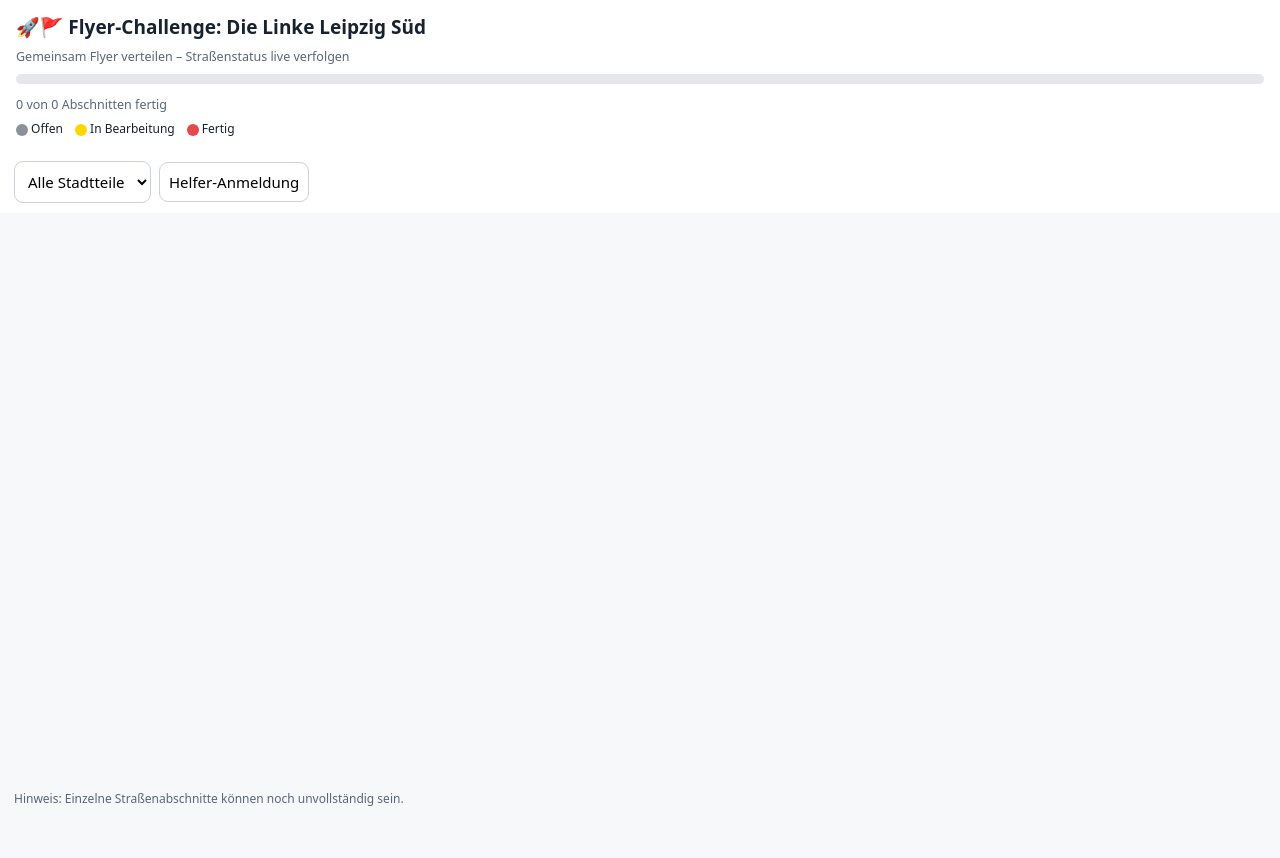
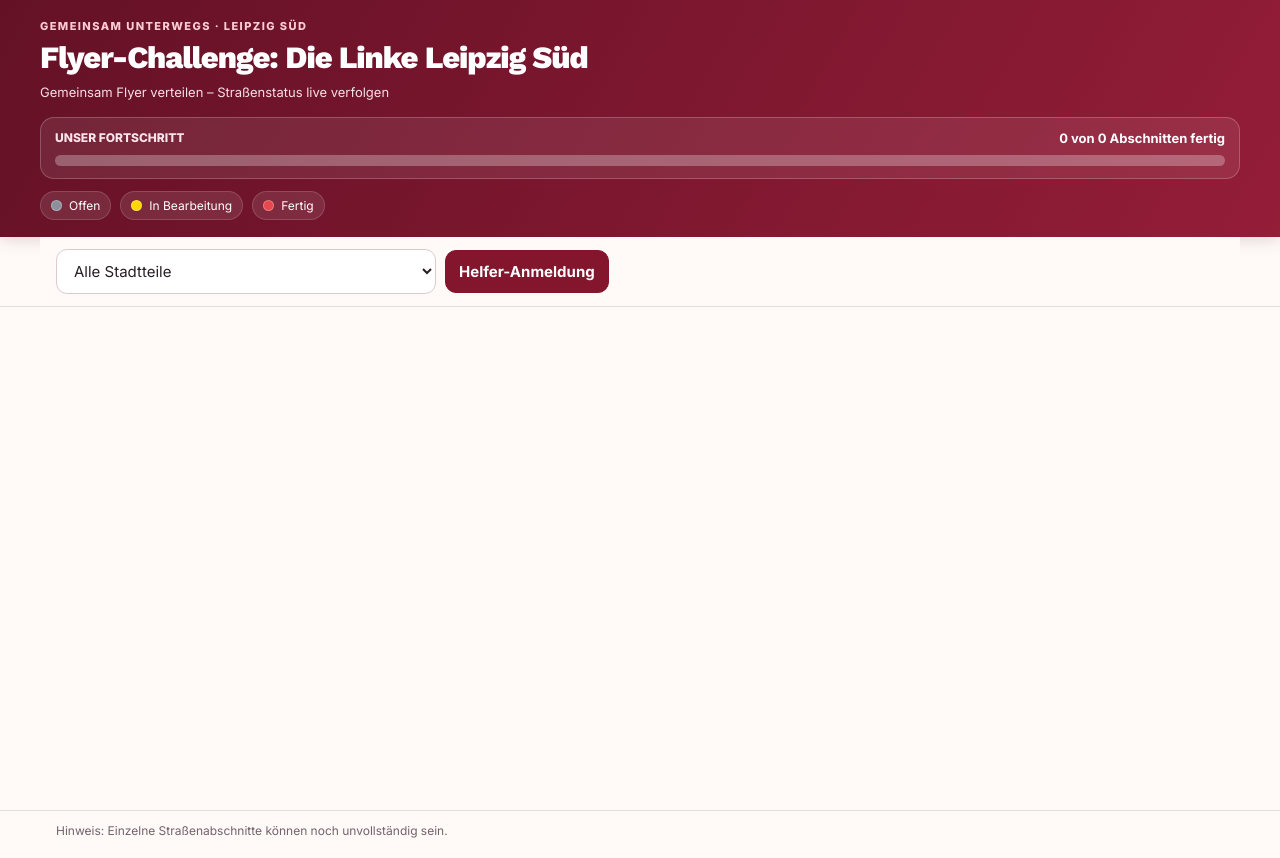
Before and after one commit to sophieDLLS/flyer-challenge-leipzig, a plain HTML site: page index.html in a window 1280 px wide. Before the commit the page ends 812 px from the top, so only its background shows below. Drawn offline with nearby package versions, Linux system fonts and the light colour scheme; a script that the page names is missing.

Commit message:
Refactor index.html for layout and style updates
Refactor HTML structure and styles for improved layout and readability.

```diff
--- a/index.html
+++ b/index.html
@@ -1,242 +1,67 @@
-
-<!doctype html>
-<html lang="de">
-<head>
-<meta charset="utf-8">
-<meta name="viewport" content="width=device-width,initial-scale=1">
-<title>Flyer-Challenge: Die Linke Leipzig Süd</title>
-<link rel="stylesheet" href="https://unpkg.com/leaflet@1.9.4/dist/leaflet.css">
-<style>
+<!doctype html><html lang="de"><head><meta charset="utf-8"><meta name="viewport" content="width=device-width,initial-scale=1"><title>Flyer-Challenge: Die Linke Leipzig Süd</title><link rel="stylesheet" href="https://unpkg.com/leaflet@1.9.4/dist/leaflet.css"><link rel="preconnect" href="https://fonts.googleapis.com"><link rel="preconnect" href="https://fonts.gstatic.com" crossorigin><link href="https://fonts.googleapis.com/css2?family=Inter:wght@400;500;600;700;800&family=Work+Sans:wght@600;700;800;900&display=swap" rel="stylesheet"><style>:root{--wine:#83152c;--wine-dark:#591022;--paper:#fffaf8;--ink:#281e24;--muted:#71636b}
 *{box-sizing:border-box}
-body{margin:0;font:15px system-ui,sans-serif;background:#f7f8fa;color:#17212f}
-header{padding:14px 16px;background:white;box-shadow:0 1px 5px #0002}
-h1{font-size:19px;margin:0 0 5px}
-small{color:#596579}
-.bar{height:10px;background:#e5e7eb;border-radius:20px;overflow:hidden;margin:9px 0}
-.fill{height:100%;background:#E5484D;width:0}
-#map{height:calc(100dvh - 228px);min-height:310px}
-.controls{padding:10px 14px;background:white;display:flex;gap:8px;flex-wrap:wrap;align-items:center}
-button,select,input{font:inherit;padding:9px;border:1px solid #ccd2d9;border-radius:9px;background:white}
-button{cursor:pointer}
-.primary{background:#17212f;color:white}
+body{margin:0;font:15px "Inter",system-ui,-apple-system,sans-serif;background:var(--paper);color:var(--ink)}
+header{background:linear-gradient(120deg,#641126 0%,#941d38 100%);color:white;padding:19px 20px 17px;box-shadow:0 3px 16px #3b081626}
+.header-inner{max-width:1200px;margin:auto}
+.eyebrow{font-size:11px;font-weight:800;letter-spacing:.13em;text-transform:uppercase;color:#ffccd6;margin-bottom:7px}
+h1{font-family:"Work Sans","Inter",sans-serif;font-size:clamp(22px,3vw,31px);line-height:1.18;letter-spacing:-.035em;margin:0 0 7px;font-weight:800}
+#mode{display:block;color:#f8dfe5;font-size:13px}
+.progress-box{margin-top:17px;background:#ffffff15;border:1px solid #ffffff35;border-radius:14px;padding:12px 14px}
+.progress-top{display:flex;justify-content:space-between;align-items:center;gap:10px;margin-bottom:9px}
+.progress-label{font-size:12px;font-weight:750;color:#ffe5eb}
+#progress{font-size:13px;color:white;font-weight:700}
+.bar{height:11px;background:#ffffff45;border-radius:30px;overflow:hidden}
+.fill{height:100%;background:#ffd0d9;width:0;transition:width .3s}
+.legend{display:flex;gap:9px;flex-wrap:wrap;margin-top:12px}
+.legend span{display:inline-flex;align-items:center;gap:7px;background:#ffffff19;border:1px solid #ffffff26;border-radius:30px;padding:6px 10px;font-size:12px}
+.dot{display:inline-block;width:11px;height:11px;border-radius:50%;flex:none;border:1px solid #ffffff45}
+.controls{max-width:1200px;margin:0 auto;padding:12px 16px;background:var(--paper);display:flex;gap:9px;flex-wrap:wrap;align-items:center}
+button,select,input{font:inherit;padding:11px 13px;border:1px solid #ddcbd0;border-radius:11px;background:white;color:var(--ink)}
+button{cursor:pointer;font-weight:650}
 button:disabled{opacity:.45}
-.dot{display:inline-block;width:12px;height:12px;border-radius:50%;vertical-align:middle}
-.notice{font-size:12px;color:#596579;padding:5px 14px}
-.modal{position:fixed;inset:0;background:#0008;z-index:1000;display:none;align-items:end;justify-content:center}
-.panel{background:white;padding:22px;width:100%;max-width:480px;border-radius:18px 18px 0 0}
+select{flex:1;min-width:170px;max-width:380px}
+#login{background:var(--wine);border-color:var(--wine);color:white}
+#logout{background:#fff;border-color:#c7a5ae;color:var(--wine)}
+#user{color:#266b47;font-weight:750;font-size:13px}
+#map{height:calc(100dvh - 295px);min-height:360px;width:100%;border-top:1px solid #e7dce0;border-bottom:1px solid #e7dce0}
+.leaflet-container{background:#e7edf0}
+.notice{max-width:1200px;margin:auto;padding:12px 16px 20px;font-size:12px;color:var(--muted)}
+.modal{position:fixed;inset:0;background:#16060d99;z-index:1000;display:none;align-items:end;justify-content:center}
+.panel{background:white;padding:24px;width:100%;max-width:480px;border-radius:19px 19px 0 0;box-shadow:0 -8px 40px #0002}
+.panel strong{font-size:18px}
 .panel button{margin:5px}
-.legend{display:flex;gap:12px;flex-wrap:wrap;font-size:12px;padding-top:7px}
-.leaflet-container{background:#e7edf0}
-</style>
-</head>
-<body>
-<header>
-<h1>🚀🚩 Flyer-Challenge: Die Linke Leipzig Süd</h1>
+.panel #choices{display:flex;flex-wrap:wrap;gap:5px}
+@media(min-width:700px){.modal{align-items:center}.panel{border-radius:19px}}
+@media(max-width:520px){header{padding:16px 14px}.controls{padding:10px}.progress-top{align-items:flex-start;flex-direction:column;gap:4px}#map{height:calc(100dvh - 320px);min-height:320px}.legend{gap:5px}.legend span{font-size:11px;padding:5px 8px}}</style></head><body><header><div class="header-inner">
+<div class="eyebrow">Gemeinsam unterwegs · Leipzig Süd</div>
+<h1>Flyer-Challenge: Die Linke Leipzig Süd</h1>
 <small id="mode">Gemeinsam Flyer verteilen – Straßenstatus live verfolgen</small>
+<div class="progress-box">
+<div class="progress-top"><span class="progress-label">UNSER FORTSCHRITT</span><small id="progress">0 von 0 Abschnitten fertig</small></div>
 <div class="bar"><div class="fill" id="fill"></div></div>
-<small id="progress">0 von 0 Abschnitten fertig</small>
+</div>
 <div class="legend">
 <span><i class="dot" style="background:#8B919A"></i> Offen</span>
 <span><i class="dot" style="background:#FFD600"></i> In Bearbeitung</span>
 <span><i class="dot" style="background:#E5484D"></i> Fertig</span>
 </div>
-</header>
-
-<div class="controls">
-<select id="district">
-<option value="">Alle Stadtteile</option>
-<option>Connewitz</option>
-<option>Südvorstadt</option>
-<option>Dölitz-Dösen</option>
-<option>Lößnig</option>
-<option>Marienbrunn</option>
-</select>
-<button id="login">Helfer-Anmeldung</button>
-<button id="logout" hidden>Abmelden</button>
-<span id="user"></span>
-</div>
-
-<div id="map"></div>
-<div class="notice" id="notice">Hinweis: Einzelne Straßenabschnitte können noch unvollständig sein.</div>
-
-<div class="modal" id="modal">
-<div class="panel">
-<strong id="street"></strong>
-<p id="hint"></p>
-<div id="choices"></div>
-<button onclick="closePanel()">Schließen</button>
-</div>
-</div>
-
-<script src="https://unpkg.com/leaflet@1.9.4/dist/leaflet.js"></script>
-<script type="module">
+</div></header><div class="controls"><select id="district"><option value="">Alle Stadtteile</option><option>Connewitz</option><option>Südvorstadt</option><option>Dölitz-Dösen</option><option>Lößnig</option><option>Marienbrunn</option></select><button id="login">Helfer-Anmeldung</button><button id="logout" hidden>Abmelden</button><span id="user"></span></div><div id="map"></div><div class="notice" id="notice">Hinweis: Einzelne Straßenabschnitte können noch unvollständig sein.</div><div class="modal" id="modal"><div class="panel"><strong id="street"></strong><p id="hint"></p><div id="choices"></div><button onclick="closePanel()">Schließen</button></div></div><script src="https://unpkg.com/leaflet@1.9.4/dist/leaflet.js"></script><script type="module">
 import {createClient} from 'https://esm.sh/@supabase/supabase-js@2';
-
 const COLORS={offen:'#8B919A',arbeit:'#FFD600',fertig:'#E5484D'};
-
 const config=await fetch('./config.json').then(r=>r.json()).catch(()=>({}));
-const live=!!(config.supabaseUrl&&config.supabaseAnonKey);
-const db=live?createClient(config.supabaseUrl,config.supabaseAnonKey):null;
-
-const map=L.map('map').setView([51.307,12.378],12);
-L.tileLayer('https://tile.openstreetmap.org/{z}/{x}/{y}.png',{
-attribution:'© OpenStreetMap-Mitwirkende',
-maxZoom:19
-}).addTo(map);
-
+const live=!!(config.supabaseUrl&&config.supabaseAnonKey);const db=live?createClient(config.supabaseUrl,config.supabaseAnonKey):null;
+const map=L.map('map').setView([51.307,12.378],12);L.tileLayer('https://tile.openstreetmap.org/{z}/{x}/{y}.png',{attribution:'© OpenStreetMap-Mitwirkende',maxZoom:19}).addTo(map);
 let features=[],layer,selected=null,session=null,allowed=false;
-
-const example={
-type:'FeatureCollection',
-features:[
-{type:'Feature',properties:{id:'demo-1',name:'Beispielabschnitt A',district:'Südvorstadt',status:'offen'},geometry:{type:'LineString',coordinates:[[12.372,51.326],[12.3725,51.324]]}},
-{type:'Feature',properties:{id:'demo-2',name:'Beispielabschnitt B',district:'Connewitz',status:'arbeit'},geometry:{type:'LineString',coordinates:[[12.378,51.312],[12.380,51.311]]}},
-{type:'Feature',properties:{id:'demo-3',name:'Beispielabschnitt C',district:'Marienbrunn',status:'fertig'},geometry:{type:'LineString',coordinates:[[12.389,51.304],[12.390,51.302]]}}
-]
-};
-
-let source=await fetch('./streets_733_ohne_bornaische_ministueck_test.geojson')
-.then(r=>r.ok?r.json():null)
-.catch(()=>null);
-
-if(!source?.features?.length){
-source=example;
-document.getElementById('notice').textContent='ACHTUNG: Die Straßen-Datei fehlt. Es werden nur 3 Demoabschnitte angezeigt.';
-}
-
+const example={type:'FeatureCollection',features:[{type:'Feature',properties:{id:'demo-1',name:'Beispielabschnitt A',district:'Südvorstadt',status:'offen'},geometry:{type:'LineString',coordinates:[[12.372,51.326],[12.3725,51.324]]}},{type:'Feature',properties:{id:'demo-2',name:'Beispielabschnitt B',district:'Connewitz',status:'arbeit'},geometry:{type:'LineString',coordinates:[[12.378,51.312],[12.380,51.311]]}},{type:'Feature',properties:{id:'demo-3',name:'Beispielabschnitt C',district:'Marienbrunn',status:'fertig'},geometry:{type:'LineString',coordinates:[[12.389,51.304],[12.390,51.302]]}}]};
+let source=await fetch('./streets_733_ohne_bornaische_ministueck_test.geojson').then(r=>r.ok?r.json():null).catch(()=>null);if(!source?.features?.length){source=example;document.getElementById('notice').textContent='ACHTUNG: Die Straßen-Datei fehlt. Es werden nur 3 Demoabschnitte angezeigt.';}
 features=source.features.filter(f=>f.geometry?.type==='LineString'&&f.properties?.id);
-
-if(live){
-document.getElementById('mode').textContent='Änderungen werden für alle auf der Karte gespeichert';
-await refreshSession();
-
-const {data,error:readError}=await db.from('street_status').select('id,status');
-if(readError)document.getElementById('notice').textContent='Supabase-Lesefehler: '+readError.message;
-if(source===example)document.getElementById('notice').textContent='ACHTUNG: Die Straßen-Datei fehlt. Es werden nur 3 Demoabschnitte angezeigt.';
-
-for(const row of data||[]){
-const f=features.find(f=>f.properties.id===row.id);
-if(f)f.properties.status=row.status;
-}
-
-db.channel('status-updates')
-.on('postgres_changes',{event:'*',schema:'public',table:'street_status'},async()=>{
-const {data}=await db.from('street_status').select('id,status');
-for(const row of data||[]){
-const f=features.find(f=>f.properties.id===row.id);
-if(f)f.properties.status=row.status;
-}
-draw();
-}).subscribe();
-}
+if(live){document.getElementById('mode').textContent='Änderungen werden für alle auf der Karte gespeichert';await refreshSession();const {data,error:readError}=await db.from('street_status').select('id,status');if(readError)document.getElementById('notice').textContent='Supabase-Lesefehler: '+readError.message;if(source===example)document.getElementById('notice').textContent='ACHTUNG: Die Straßen-Datei fehlt. Es werden nur 3 Demoabschnitte angezeigt.';for(const row of data||[]){const f=features.find(f=>f.properties.id===row.id);if(f)f.properties.status=row.status;}db.channel('status-updates').on('postgres_changes',{event:'*',schema:'public',table:'street_status'},async()=>{const {data}=await db.from('street_status').select('id,status');for(const row of data||[]){const f=features.find(f=>f.properties.id===row.id);if(f)f.properties.status=row.status;}draw();}).subscribe();}
 else document.getElementById('login').hidden=true;
-
-function draw(){
-if(layer)map.removeLayer(layer);
-const district=document.getElementById('district').value;
-const visible=features.filter(f=>!district||f.properties.district===district);
-layer=L.geoJSON(
-{type:'FeatureCollection',features:visible},
-{
-style:f=>({
-color:COLORS[f.properties.status]||COLORS.offen,
-weight:9,
-opacity:.9
-}),
-onEachFeature:(f,l)=>l.on('click',()=>openPanel(f))
-}
-).addTo(map);
-
-const done=visible.filter(f=>f.properties.status==='fertig').length;
-document.getElementById('fill').style.width=(visible.length?done/visible.length*100:0)+'%';
-document.getElementById('progress').textContent=`${done} von ${visible.length} Abschnitten fertig (${visible.length?Math.round(done/visible.length*100):0} %) `;
-}
-
-document.getElementById('district').onchange=()=>{
-draw();
-if(layer.getLayers().length)map.fitBounds(layer.getBounds().pad(.15));
-};
-
-function openPanel(f){
-selected=f;
-document.getElementById('street').textContent=`${f.properties.name||'Straßenabschnitt'} · ${f.properties.district||''}`;
-document.getElementById('hint').textContent=live&&!allowed?'Nur freigeschaltete Helfer dürfen den Status ändern.':'Status wählen:';
-
-const choices=document.getElementById('choices');
-choices.replaceChildren();
-
-for(const [status,label] of [
-['offen','Noch nicht verteilt'],
-['arbeit','In Bearbeitung'],
-['fertig','Fertig verteilt']
-]){
-const b=document.createElement('button');
-b.textContent=label;
-b.style.borderLeft=`9px solid ${COLORS[status]}`;
-b.disabled=live&&!allowed;
-b.onclick=()=>changeStatus(status);
-choices.append(b);
-}
-
-document.getElementById('modal').style.display='flex';
-}
-
-async function changeStatus(status){
-if(!selected)return;
-if(live){
-if(!allowed)return;
-const {error}=await db.from('street_status').upsert(
-{id:selected.properties.id,status},
-{onConflict:'id'}
-);
-if(error){
-alert('Speichern fehlgeschlagen: '+error.message);
-return;
-}
-}
-selected.properties.status=status;
-draw();
-closePanel();
-}
-
+function draw(){if(layer)map.removeLayer(layer);const district=document.getElementById('district').value;const visible=features.filter(f=>!district||f.properties.district===district);layer=L.geoJSON({type:'FeatureCollection',features:visible},{style:f=>({color:COLORS[f.properties.status]||COLORS.offen,weight:9,opacity:.9}),onEachFeature:(f,l)=>l.on('click',()=>openPanel(f))}).addTo(map);const done=visible.filter(f=>f.properties.status==='fertig').length;document.getElementById('fill').style.width=(visible.length?done/visible.length*100:0)+'%';document.getElementById('progress').textContent=`${done} von ${visible.length} Abschnitten fertig (${visible.length?Math.round(done/visible.length*100):0} %) `;}
+document.getElementById('district').onchange=()=>{draw();if(layer.getLayers().length)map.fitBounds(layer.getBounds().pad(.15));};
+function openPanel(f){selected=f;document.getElementById('street').textContent=`${f.properties.name||'Straßenabschnitt'} · ${f.properties.district||''}`;document.getElementById('hint').textContent=live&&!allowed?'Nur freigeschaltete Helfer dürfen den Status ändern.':'Status wählen:';const choices=document.getElementById('choices');choices.replaceChildren();for(const [status,label] of [['offen','Noch nicht verteilt'],['arbeit','In Bearbeitung'],['fertig','Fertig verteilt']]){const b=document.createElement('button');b.textContent=label;b.style.borderLeft=`9px solid ${COLORS[status]}`;b.disabled=live&&!allowed;b.onclick=()=>changeStatus(status);choices.append(b);}document.getElementById('modal').style.display='flex';}
+async function changeStatus(status){if(!selected)return;if(live){if(!allowed)return;const {error}=await db.from('street_status').upsert({id:selected.properties.id,status},{onConflict:'id'});if(error){alert('Speichern fehlgeschlagen: '+error.message);return;}}selected.properties.status=status;draw();closePanel();}
 window.closePanel=()=>document.getElementById('modal').style.display='none';
-
-async function refreshSession(){
-const {data:{session:s}}=await db.auth.getSession();
-session=s;
-allowed=false;
-
-if(s){
-const {data,error:editorError}=await db.from('editors')
-.select('user_id')
-.eq('user_id',s.user.id)
-.maybeSingle();
-allowed=!!data;
-if(editorError)document.getElementById('notice').textContent='Berechtigungsprüfung fehlgeschlagen: '+editorError.message;
-}
-
-document.getElementById('user').textContent=s?(allowed?'✓ Freigeschaltet':'Nicht freigeschaltet'):'';
-document.getElementById('login').hidden=!!s;
-document.getElementById('logout').hidden=!s;
-}
-
-document.getElementById('login').onclick=async()=>{
-const email=prompt('Deine freigeschaltete E-Mail-Adresse:');
-if(!email)return;
-const {error}=await db.auth.signInWithOtp({
-email:email.trim(),
-options:{emailRedirectTo:location.origin+location.pathname}
-});
-alert(error?'Fehler: '+error.message:'Prüfe dein E-Mail-Postfach für den Anmeldelink.');
-};
-
-document.getElementById('logout').onclick=async()=>{
-await db.auth.signOut();
-await refreshSession();
-};
-
-if(db)db.auth.onAuthStateChange(()=>setTimeout(refreshSession,0));
-draw();
-</script>
-</body>
-</html>
+async function refreshSession(){const {data:{session:s}}=await db.auth.getSession();session=s;allowed=false;if(s){const {data,error:editorError}=await db.from('editors').select('user_id').eq('user_id',s.user.id).maybeSingle();allowed=!!data;if(editorError)document.getElementById('notice').textContent='Berechtigungsprüfung fehlgeschlagen: '+editorError.message;}document.getElementById('user').textContent=s?(allowed?'✓ Freigeschaltet':'Nicht freigeschaltet'):'';document.getElementById('login').hidden=!!s;document.getElementById('logout').hidden=!s;}
+document.getElementById('login').onclick=async()=>{const email=prompt('Deine freigeschaltete E-Mail-Adresse:');if(!email)return;const {error}=await db.auth.signInWithOtp({email:email.trim(),options:{emailRedirectTo:location.origin+location.pathname}});alert(error?'Fehler: '+error.message:'Prüfe dein E-Mail-Postfach für den Anmeldelink.');};document.getElementById('logout').onclick=async()=>{await db.auth.signOut();await refreshSession();};if(db)db.auth.onAuthStateChange(()=>setTimeout(refreshSession,0));draw();
+</script></body></html>
```
